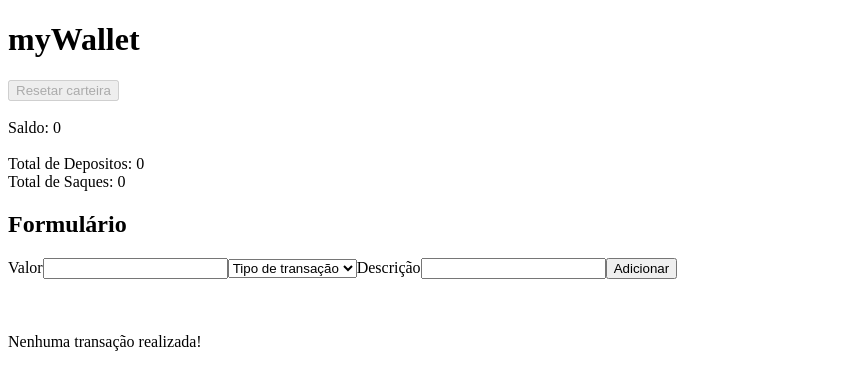
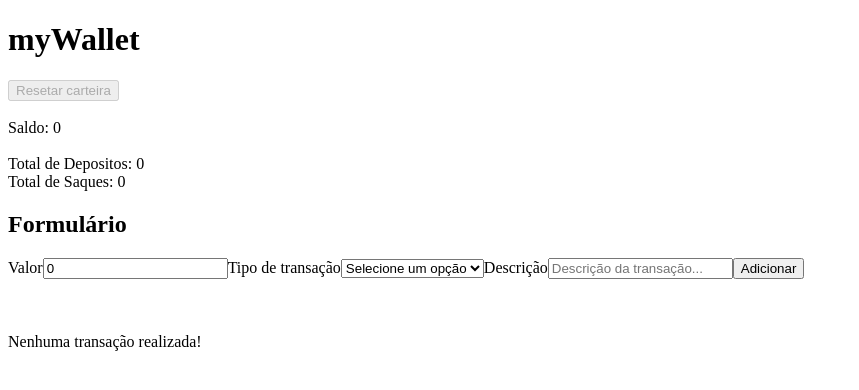
Before and after one commit to williancapitolio/mywallet, a React (Vite) app: page / in a window 1280 px wide. Shown: the top 390 px of the page, without its empty margins (0-859 px from the left). Built offline with nearby package versions, Linux system fonts and the light colour scheme.

Commit message:
add form validation

```diff
--- a/src/components/FormTransaction/FormTransaction.tsx
+++ b/src/components/FormTransaction/FormTransaction.tsx
@@ -11,14 +11,17 @@ type setInputsType = Omit<Transaction, "id">;
 export const FormTransaction = () => {
   const dispatch = useDispatch();
 
-  const [inputs, setInputs] = useState<setInputsType>({
+  const defaultInputs: setInputsType = {
     value: 0,
     type: "",
     description: "",
-  });
+  };
+
+  const [inputs, setInputs] = useState<setInputsType>(defaultInputs);
+
+  const [error, setError] = useState("");
 
   const handleChange = (ev: React.SyntheticEvent) => {
-    ev.preventDefault();
     setInputs((prev: setInputsType) => ({
       ...prev,
       [(ev.target as HTMLInputElement | HTMLSelectElement).name]: (
@@ -39,20 +42,43 @@ export const FormTransaction = () => {
       };
 
       const validateData = (data: Transaction) => {
-        if (data.value <= 0) throw new Error("VSF val");
-        if (data.type.length <= 0) throw new Error("VSF type");
-        if (data.description.length <= 0) throw new Error("VSF desc");
+        if (typeof data.value !== "number")
+          throw new Error("Valor deve ser um número!");
+
+        /* if (!data.value) throw new Error("Campo valor é obrigatório!"); */
+
+        if (data.value <= 0)
+          throw new Error("Valor não pode ser menor que R$ 0,00!");
+
+        if (data.value > 10000)
+          throw new Error("Valor não pode ser maior que R$ 10.000,00!");
+
+        if (!data.type)
+          throw new Error("Necessário escolher o tipo de transação!");
+
+        if (!data.description)
+          throw new Error("Campo descrição é obrigatório!");
+
+        if (data.description.length < 3)
+          throw new Error("Campo descrição no mínimo 3 caracteres!");
+
+        if (data.description.length > 50)
+          throw new Error("Campo descrição no máximo 50 caracteres!");
       };
 
       validateData(transactionData);
 
       if (transactionData.type === "deposit")
-        return dispatch(doDeposit(transactionData));
+        dispatch(doDeposit(transactionData));
 
       if (transactionData.type === "withdraw")
-        return dispatch(doWithdraw(transactionData));
-    } catch (error) {
-      console.log(error);
+        dispatch(doWithdraw(transactionData));
+
+      setError("");
+      return setInputs(defaultInputs);
+    } catch (err) {
+      if (err instanceof Error) setError(err.message);
+      else setError("Algo deu errado!");
     }
   };
 
@@ -61,10 +87,25 @@ export const FormTransaction = () => {
       <h2>Formulário</h2>
       <form onSubmit={handleSubmit}>
         <label htmlFor="value">Valor</label>
-        <input type="text" name="value" id="value" onChange={handleChange} />
+        <input
+          type="number"
+          name="value"
+          id="value"
+          onChange={handleChange}
+          placeholder="Valor da transação..."
+          autoComplete="off"
+          step={10}
+          value={inputs.value}
+        />
 
-        <select name="type" id="type" onChange={handleChange}>
-          <option value="">Tipo de transação</option>
+        <label htmlFor="type">Tipo de transação</label>
+        <select
+          name="type"
+          id="type"
+          onChange={handleChange}
+          value={inputs.type}
+        >
+          <option value="">Selecione um opção</option>
           <option value="deposit">Depósito</option>
           <option value="withdraw">Saque</option>
         </select>
@@ -75,10 +116,14 @@ export const FormTransaction = () => {
           name="description"
           id="description"
           onChange={handleChange}
+          placeholder="Descrição da transação..."
+          autoComplete="off"
+          value={inputs.description}
         />
 
         <button type="submit">Adicionar</button>
       </form>
+      <div>{error && <span>{error}</span>}</div>
     </section>
   );
 };
```
